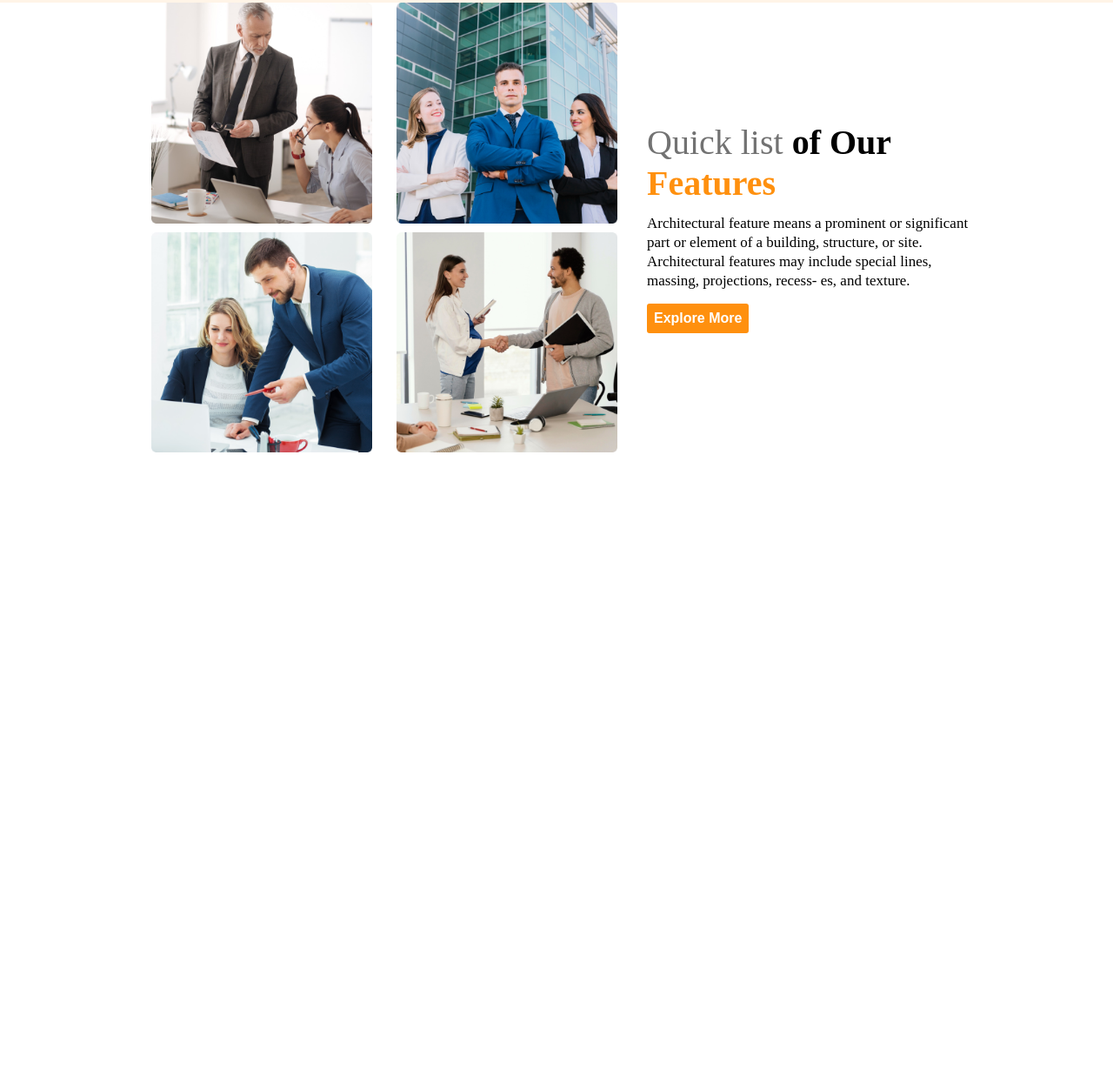
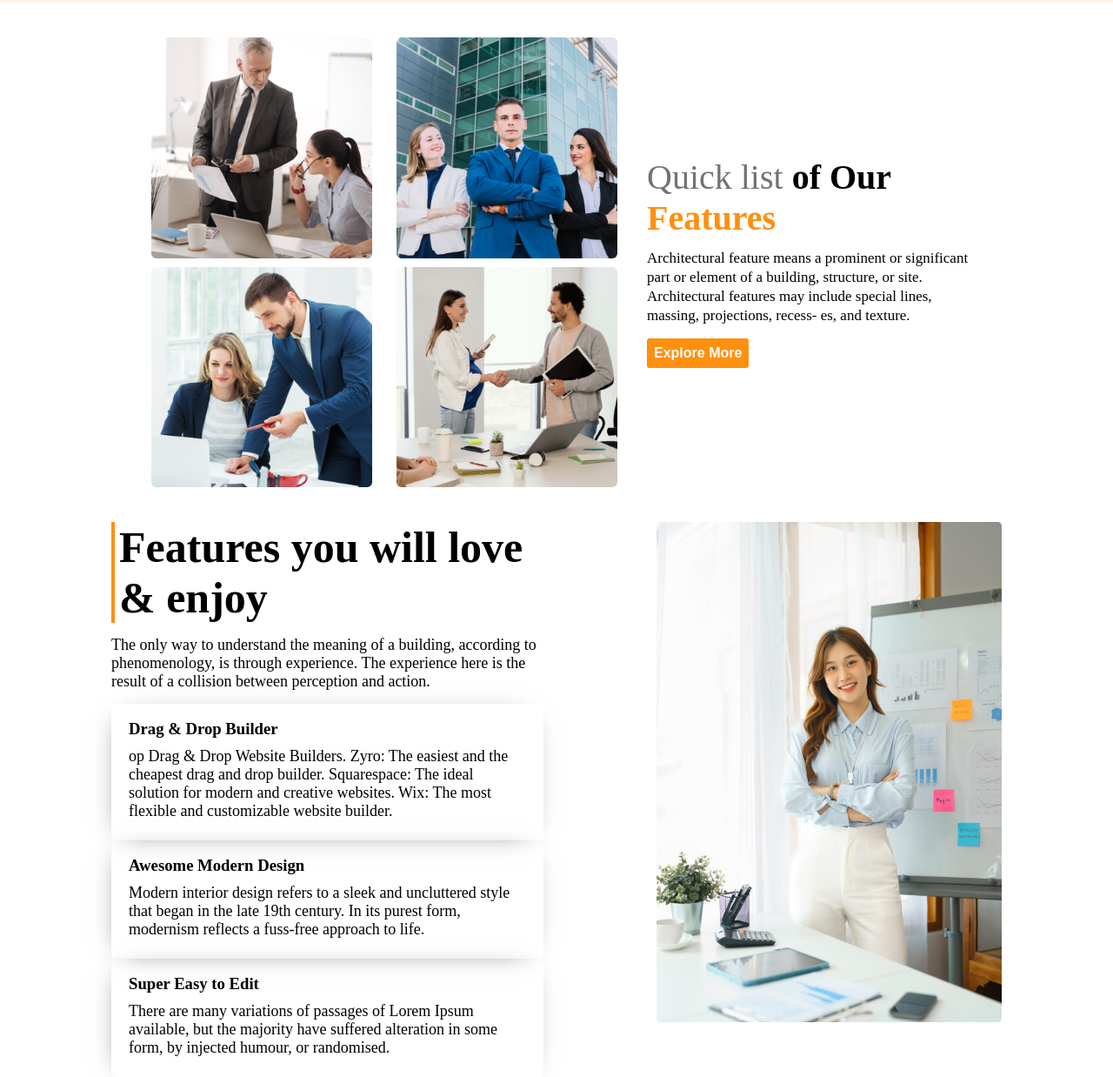
Before and after one commit to Mahbub-web-hero-1997/assignment-2, a plain HTML site: page index.html in a window 1280 px wide. Shown: the part 833-2071 px from the top of the page at 87% size. Before the commit the page ends 1353 px from the top, so only its background shows below. Drawn offline with Linux system fonts and the light colour scheme.

Commit message:
Experience section added

```diff
--- a/index.html
+++ b/index.html
@@ -54,7 +54,40 @@
             <button>Explore More</button>
         </div>
     </section>
+    <!-- Experience Section -->
+    <section class="experience_Section">
+        <div class="experience_Details">
+            <div class="experience_Title">
+                <h1>Features you will love & enjoy</h1>
+                <p>The only way to understand the meaning of a building, according to phenomenology, is through
+                    experience. The experience
+                    here is the result of a collision between perception and action.</p>
+            </div>
+            <div class="experience_item">
+                <h3>Drag & Drop Builder</h3>
+                <p>op Drag & Drop Website Builders. Zyro: The easiest and the cheapest drag and drop builder.
+                    Squarespace: The ideal
+                    solution for modern and creative websites. Wix: The most flexible and customizable website builder.
+                </p>
+            </div>
+            <div class="experience_item">
+                <h3>Awesome Modern Design</h3>
+                <p>Modern interior design refers to a sleek and uncluttered style that began in the late 19th century.
+                    In its purest form,
+                    modernism reflects a fuss-free approach to life.</p>
+            </div>
+            <div class="experience_item">
+                <h3>Super Easy to Edit</h3>
+                <p>There are many variations of passages of Lorem Ipsum available, but the majority have suffered
+                    alteration in some form,
+                    by injected humour, or randomised.</p>
+            </div>
 
+        </div>
+        <div class="experience_img">
+            <img src="./images/architect.png" alt="">
+        </div>
+    </section>
 
 </body>
 
--- a/responsive.css
+++ b/responsive.css
@@ -70,4 +70,26 @@
         margin-top: 10px;
     }
 
+    .experience_Section {
+        grid-template-columns: 1fr;
+        justify-content: center;
+    }
+
+    .experience_Details h1 {
+        font-size: 25px;
+        text-align: center;
+    }
+
+    .experience_img {
+        margin: 0;
+        margin-top: 20px;
+    }
+
+    .experience_img img {
+        width: 100%;
+        height: 90%;
+    }
+
+
+
 }
--- a/style.css
+++ b/style.css
@@ -86,6 +86,7 @@
     justify-content: space-between;
     align-items: center;
     margin: auto;
+    margin-top: 40px;
 }
 
 .left_content {
@@ -128,3 +129,58 @@
     cursor: pointer;
     margin-top: 15px;
 }
+
+/* experience_Section Style */
+.experience_Section {
+    width: 80%;
+    margin: auto;
+    display: grid;
+    grid-template-columns: repeat(2, 1fr);
+    gap: 0px 30px;
+    margin-top: 40px;
+
+}
+
+.experience_Details {
+    display: flex;
+    flex-direction: column;
+}
+
+.experience_Details h1 {
+
+    font-size: 50px;
+    border-left: 4px solid #FF900E;
+    text-align: left;
+    margin-bottom: 15px;
+    padding-left: 5px;
+}
+
+.experience_Details p {
+    font-size: 18px;
+    margin-bottom: 15px;
+}
+
+.experience_item {
+    box-shadow: -3px 4px 31px -18px rgba(0, 0, 0, 0.75);
+    -webkit-box-shadow: -3px 4px 31px -18px rgba(0, 0, 0, 0.75);
+    -moz-box-shadow: -3px 4px 31px -18px rgba(0, 0, 0, 0.75);
+    padding: 8px 20px;
+    border-radius: 4px;
+}
+
+.experience_item h3 {
+    margin-top: 10px;
+}
+
+.experience_item p {
+    margin-top: 10px;
+}
+
+.experience_img {
+    margin-left: 100px;
+}
+
+.experience_img img {
+    width: 100%;
+    height: 90%;
+}
```
